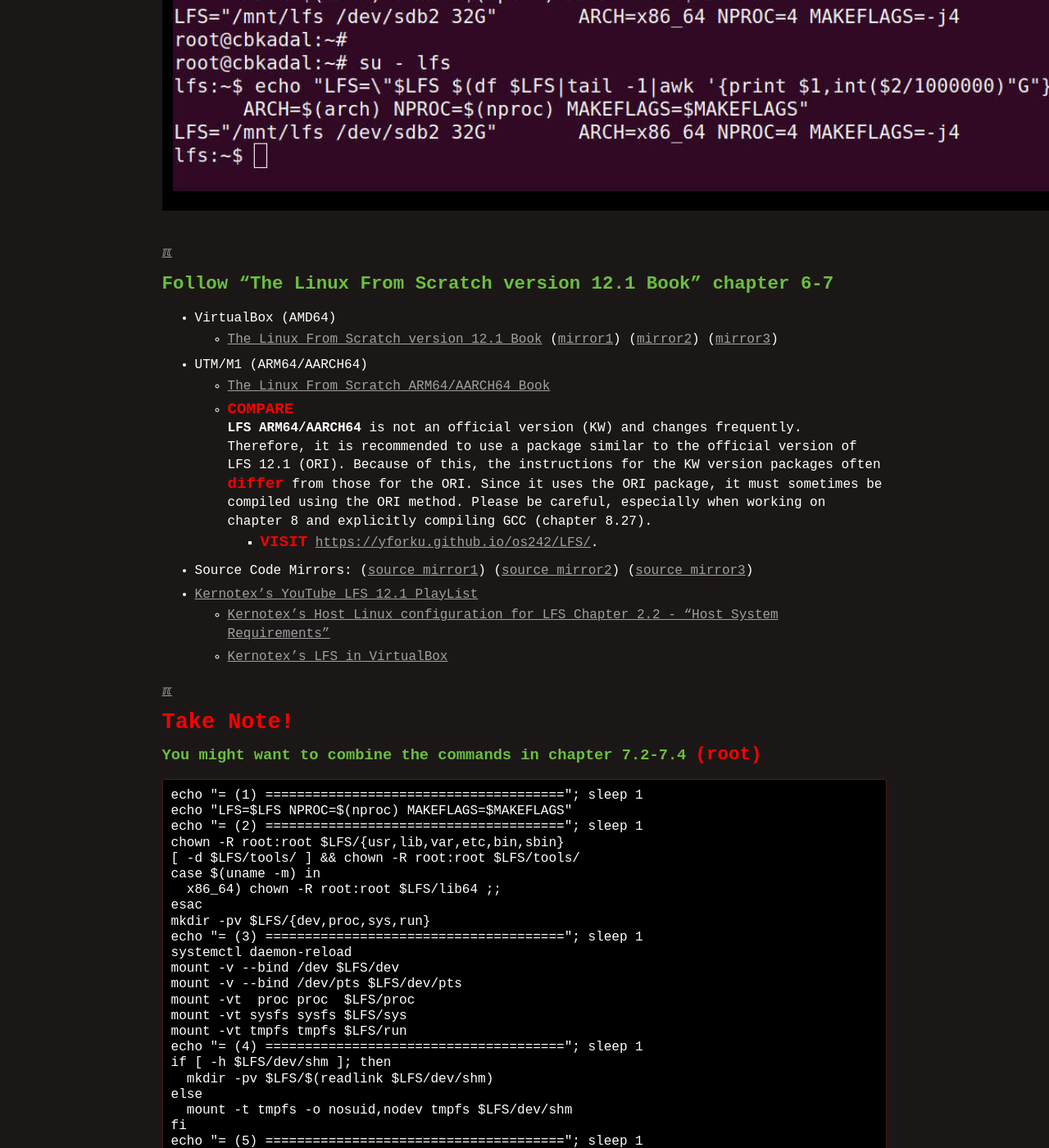
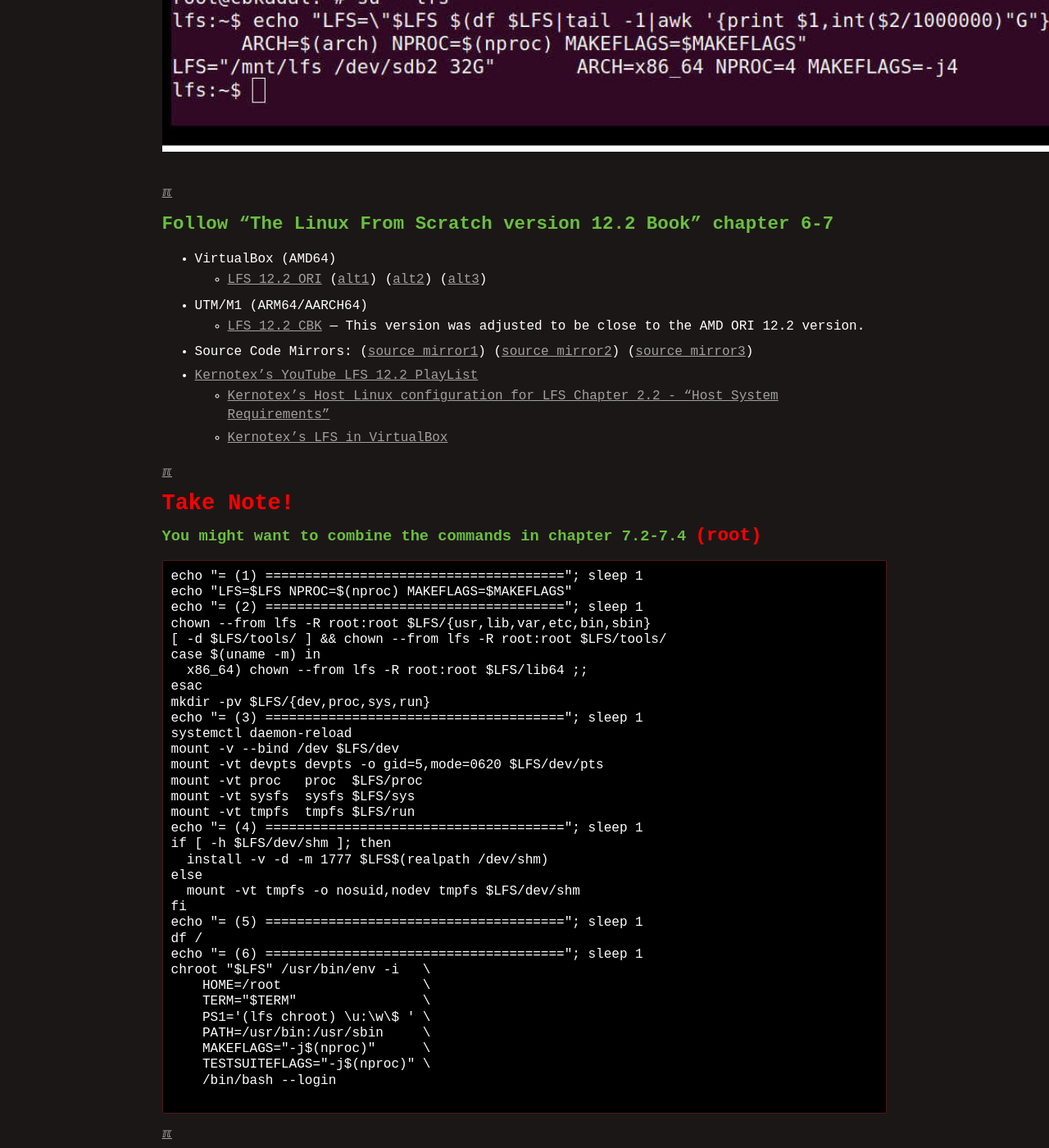
Before and after one commit to os2xx/demOS, a Jekyll site: the page built from W09-03.md, in a window 1280 px wide and 1400 px high, scrolled down 1420 px. Shown: the whole window at 82% size. Built offline with Jekyll 4.4.1, drawn with Linux system fonts in a browser that asks for light colours; some of the changed text lies outside the part shown.

Commit message:
modified:   W09-03.md assets/images/demOS-B-001.jpg

````diff
--- a/W09-03.md
+++ b/W09-03.md
@@ -4,7 +4,7 @@ title:  "OSP Weekly Assignments"
 ---
 
 [&#x213C;](#idxXXX)<br id="idx000">
-# OS Week 09 Assignment #3: Linux From Scratch 12.1 Ch. 6-7
+# OS Week 09 Assignment #3: Linux From Scratch 12.2 Ch. 6-7
 ## Preparation <span style="color:red; font-weight:bold; font-size:larger;">(IMPORTANT!)</span>
 ### Check file system /mnt/lfs
 
@@ -40,30 +40,22 @@ echo "LFS=\"$LFS $(df $LFS|tail -1|awk '{print $1,int($2/1000000)"G"}')\" \
 
 <br>
 [&#x213C;](#)<br id="idx003">
-## Follow "The Linux From Scratch version 12.1 Book" chapter 6-7
+## Follow "The Linux From Scratch version 12.2 Book" chapter 6-7
 * VirtualBox (AMD64)
-  * [The Linux From Scratch version 12.1 Book](https://www.linuxfromscratch.org/lfs/view/12.1/)
-  ([mirror1](https://lfs.mirrors.hoobly.com/lfs/view/12.1/))
-  ([mirror2](https://lfs-hk.koddos.net/lfs/view/12.1/))
-  ([mirror3](https://lfs.opensource.foundation/lfs/view/12.1/))
+  * [LFS 12.2 ORI](https://www.linuxfromscratch.org/lfs/view/12.2/){:target="_blank"}
+  ([alt1](https://lfs.mirrors.hoobly.com/lfs/view/12.2/){:target="_blank"})
+  ([alt2](https://lfs-hk.koddos.net/lfs/view/12.2/){:target="_blank"})
+  ([alt3](https://lfs.mirror.fileplanet.com/lfs/view/12.2/){:target="_blank"})
 * UTM/M1 (ARM64/AARCH64)
-  * [The Linux From Scratch ARM64/AARCH64 Book](https://www.linuxfromscratch.org/~xry111/lfs/view/arm64/)
-  * <span style="color:red; font-weight:bold; font-size:larger;">COMPARE</span><br>
-    <b>LFS ARM64/AARCH64</b> is not an official version (KW) and changes frequently.
-    Therefore, it is recommended to use a package similar to the official version of LFS 12.1 (ORI).
-    Because of this, the instructions for the KW version packages often
-    <span style="color:red; font-weight:bold; font-size:larger;">differ</span>
-    from those for the ORI.  Since it uses the ORI package, it must sometimes be compiled using the ORI method.
-    Please be careful, especially when working on chapter 8 and explicitly compiling GCC (chapter 8.27).
-    * <span style="color:red; font-weight:bold; font-size:larger;">VISIT</span>
-      <https://yforku.github.io/os242/LFS/>.
+  * [LFS 12.2 CBK](https://lfs.vlsm.org/arm64/){:target="_blank"} ---
+    This version was adjusted to be close to the AMD ORI 12.2 version.
 * Source Code Mirrors:
-  ([source mirror1](https://lfs.gnlug.org/pub/lfs/lfs-packages/12.1/))
-  ([source mirror2](https://mirror.fileplanet.com/lfs/pub/lfs/lfs-packages/12.1/))
-  ([source mirror3](https://mirror.koddos.net/lfs/lfs-packages/12.1/))
-* [Kernotex's YouTube LFS 12.1 PlayList](https://www.youtube.com/playlist?list=PLyc5xVO2uDsCKdz6-Ojah0o-ZTqGE7HEX)
-  * [Kernotex's Host Linux configuration for LFS Chapter 2.2 - "Host System Requirements"](https://www.youtube.com/playlist?list=PLyc5xVO2uDsCQChvKRDhF-cvsguDfd-y2)
-  * [Kernotex's LFS in VirtualBox](https://www.youtube.com/playlist?list=PLyc5xVO2uDsB4gJ2dPySvs2eK_roFwKeb)
+  ([source mirror1](https://lfs.gnlug.org/pub/lfs/lfs-packages/12.2/){:target="_blank"})
+  ([source mirror2](https://mirror.fileplanet.com/lfs/pub/lfs/lfs-packages/12.2/){:target="_blank"})
+  ([source mirror3](https://mirror.koddos.net/lfs/lfs-packages/12.2/){:target="_blank"})
+* [Kernotex's YouTube LFS 12.2 PlayList](https://www.youtube.com/playlist?list=PLyc5xVO2uDsDzdT8lkx430hZ-gY69wgS3){:target="_blank"}
+  * [Kernotex's Host Linux configuration for LFS Chapter 2.2 - "Host System Requirements"](https://www.youtube.com/playlist?list=PLyc5xVO2uDsCQChvKRDhF-cvsguDfd-y2){:target="_blank"}
+  * [Kernotex's LFS in VirtualBox](https://www.youtube.com/playlist?list=PLyc5xVO2uDsB4gJ2dPySvs2eK_roFwKeb){:target="_blank"}
 
 [&#x213C;](#)<br id="idx004">
 ## <span style="color:red; font-weight:bold; font-size:larger;">Take Note!</span>
@@ -74,24 +66,24 @@ echo "LFS=\"$LFS $(df $LFS|tail -1|awk '{print $1,int($2/1000000)"G"}')\" \
 echo "= (1) ======================================"; sleep 1
 echo "LFS=$LFS NPROC=$(nproc) MAKEFLAGS=$MAKEFLAGS"
 echo "= (2) ======================================"; sleep 1
-chown -R root:root $LFS/{usr,lib,var,etc,bin,sbin}
-[ -d $LFS/tools/ ] && chown -R root:root $LFS/tools/
+chown --from lfs -R root:root $LFS/{usr,lib,var,etc,bin,sbin}
+[ -d $LFS/tools/ ] && chown --from lfs -R root:root $LFS/tools/
 case $(uname -m) in
-  x86_64) chown -R root:root $LFS/lib64 ;;
+  x86_64) chown --from lfs -R root:root $LFS/lib64 ;;
 esac
 mkdir -pv $LFS/{dev,proc,sys,run}
 echo "= (3) ======================================"; sleep 1
 systemctl daemon-reload
 mount -v --bind /dev $LFS/dev
-mount -v --bind /dev/pts $LFS/dev/pts
-mount -vt  proc proc  $LFS/proc
-mount -vt sysfs sysfs $LFS/sys
-mount -vt tmpfs tmpfs $LFS/run
+mount -vt devpts devpts -o gid=5,mode=0620 $LFS/dev/pts
+mount -vt proc   proc  $LFS/proc
+mount -vt sysfs  sysfs $LFS/sys
+mount -vt tmpfs  tmpfs $LFS/run
 echo "= (4) ======================================"; sleep 1
 if [ -h $LFS/dev/shm ]; then
-  mkdir -pv $LFS/$(readlink $LFS/dev/shm)
+  install -v -d -m 1777 $LFS$(realpath /dev/shm)
 else
-  mount -t tmpfs -o nosuid,nodev tmpfs $LFS/dev/shm
+  mount -vt tmpfs -o nosuid,nodev tmpfs $LFS/dev/shm
 fi
 echo "= (5) ======================================"; sleep 1
 df /
@@ -101,7 +93,8 @@ chroot "$LFS" /usr/bin/env -i   \
     TERM="$TERM"                \
     PS1='(lfs chroot) \u:\w\$ ' \
     PATH=/usr/bin:/usr/sbin     \
-    MAKEFLAGS=-j$(nproc)        \
+    MAKEFLAGS="-j$(nproc)"      \
+    TESTSUITEFLAGS="-j$(nproc)" \
     /bin/bash --login
 
 ```
@@ -120,17 +113,17 @@ chroot "$LFS" /usr/bin/env -i   \
 * After finishing chapter 7, move <span style="color:red; font-weight:bold; font-size:larger;">(root)</span>:
 
 ```
-mv -v $HOME/lfs-temp-tools-*.tar.xz /var/tmp/lfs-temp-tools-12.1.tar.xz
+mv -v $HOME/lfs-temp-tools-*.tar.xz /var/tmp/lfs-temp-tools-12.2.tar.xz
 
 ```
 
 [&#x213C;](#)<br id="idx007">
 ## Cross Check
 
-* Cross-check that "lfs-temp-tools-12.1.tar.xz" is in /var/tmp/ <span style="color:red; font-weight:bold; font-size:larger;">(root)</span>
+* Cross-check that "lfs-temp-tools-12.2.tar.xz" is in /var/tmp/ <span style="color:red; font-weight:bold; font-size:larger;">(root)</span>
   * The file size should be larger than 850 MB.
   * <span style="color:red; font-weight:bold; font-size:larger;">Don't delete</span>
-    the lfs-temp-tools-12.1.tar.xz file until the end of the term.
+    the lfs-temp-tools-12.2.tar.xz file until the end of the term.
   * If prompted, you should be able to show that file.
 
 ```
--- a/_config.yml
+++ b/_config.yml
@@ -1,5 +1,5 @@
 title: Operating Systems Programming
-version:     "Wed 06 Nov 2024 12:00"
+version:     "Fri 08 Nov 2024 19:00"
 copyright:   "2024-2024"
 description: This is the Operating System course site,
       a GitHub Page, hosted at GitHub.com (thank you!).
````
Also changed, not shown: other parts of W09-03.md (+1 -1 lines), assets/images/demOS-B-001.jpg.
